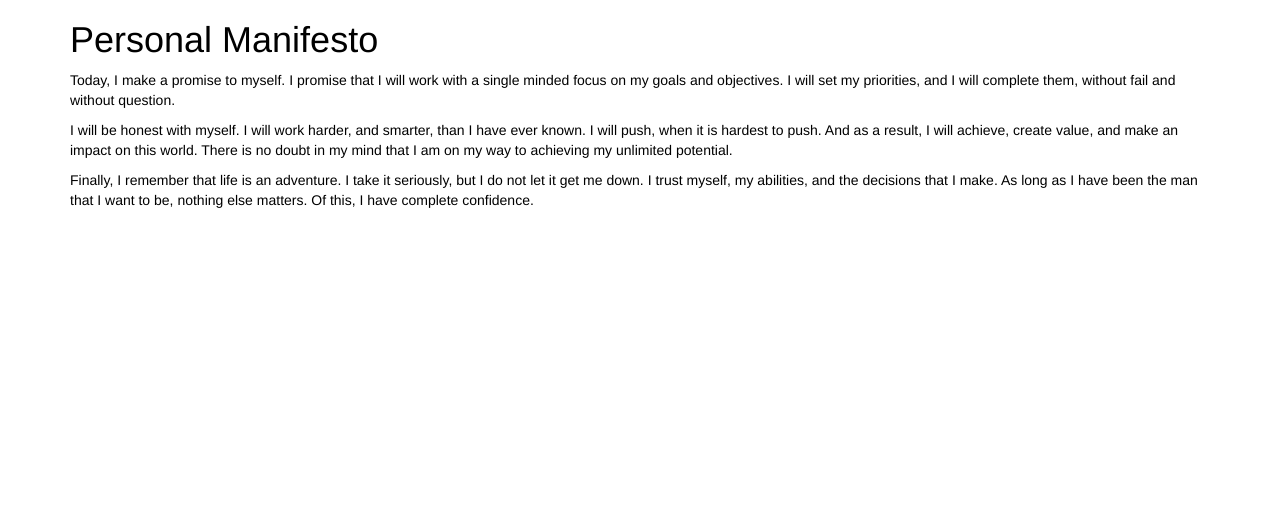
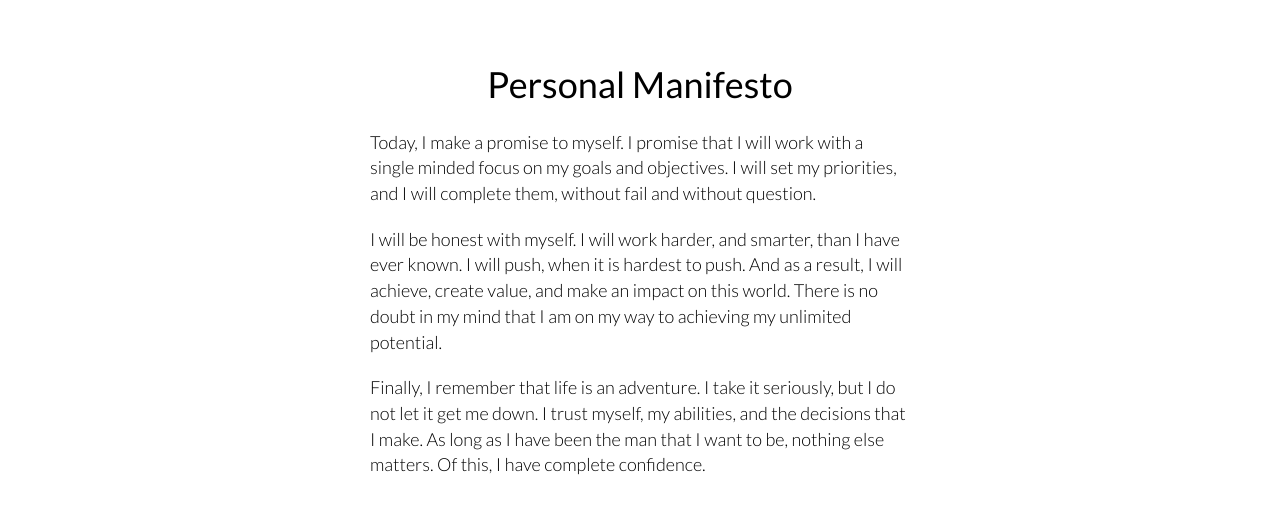
Before and after one commit to kylechadha/chrome-extension-newtab, a browser extension: page src/override/newtab.html in a window 1280 px wide. Drawn offline with Linux system fonts and the light colour scheme.

Commit message:
Add main stylesheet and style new tab view

```diff
--- /dev/null
+++ b/css/styles.css
@@ -0,0 +1,19 @@
+@import url(http://fonts.googleapis.com/css?family=Lato:300,400,700);
+
+body {
+  font-family: 'Lato', sans-serif;
+}
+
+.manifesto__header {
+  text-align: center;
+  margin: 65px 0 25px 0;
+}
+
+.manifesto__text {
+  font-size: 18px;
+  font-weight: 300;
+}
+
+.manifesto__text p {
+  margin: 20px 0;
+}
--- a/src/override/newtab.html
+++ b/src/override/newtab.html
@@ -3,16 +3,23 @@
 <head>
 	<title></title>
   <link rel="stylesheet" type="text/css" href="../../css/bootstrap.css">
+  <link rel="stylesheet" type="text/css" href="../../css/styles.css">
 </head>
 
 <body>
 
   <div class="container">
-    <h1>Personal Manifesto</h1>
+    <div class="manifesto col-md-6 col-md-offset-3">
 
-    <p>Today, I make a promise to myself. I promise that I will work with a single minded focus on my goals and objectives. I will set my priorities, and I will complete them, without fail and without question.</p>
-    <p>I will be honest with myself. I will work harder, and smarter, than I have ever known. I will push, when it is hardest to push. And as a result, I will achieve, create value, and make an impact on this world. There is no doubt in my mind that I am on my way to achieving my unlimited potential.</p>
-    <p>Finally, I remember that life is an adventure. I take it seriously, but I do not let it get me down. I trust myself, my abilities, and the decisions that I make. As long as I have been the man that I want to be, nothing else matters. Of this, I have complete confidence.</p>
+      <h1 class="manifesto__header">Personal Manifesto</h1>
+
+      <div class="manifesto__text">
+        <p>Today, I make a promise to myself. I promise that I will work with a single minded focus on my goals and objectives. I will set my priorities, and I will complete them, without fail and without question.</p>
+        <p>I will be honest with myself. I will work harder, and smarter, than I have ever known. I will push, when it is hardest to push. And as a result, I will achieve, create value, and make an impact on this world. There is no doubt in my mind that I am on my way to achieving my unlimited potential.</p>
+        <p>Finally, I remember that life is an adventure. I take it seriously, but I do not let it get me down. I trust myself, my abilities, and the decisions that I make. As long as I have been the man that I want to be, nothing else matters. Of this, I have complete confidence.</p>
+      </div>
+
+    </div>
   </div>
 
 </body>
```
